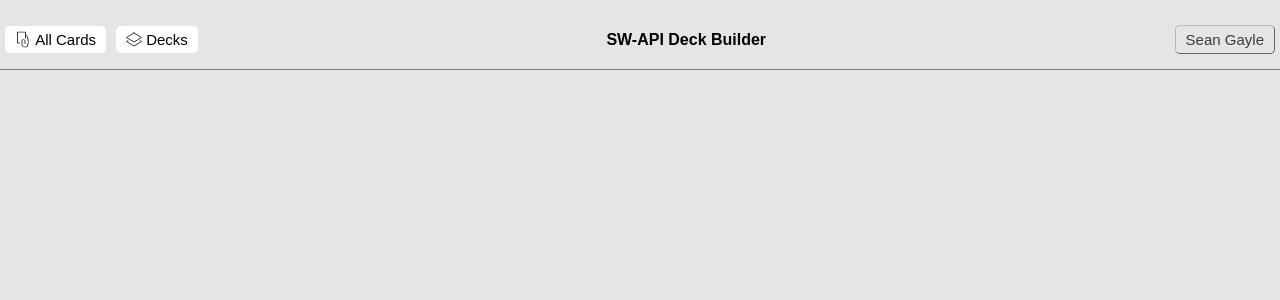
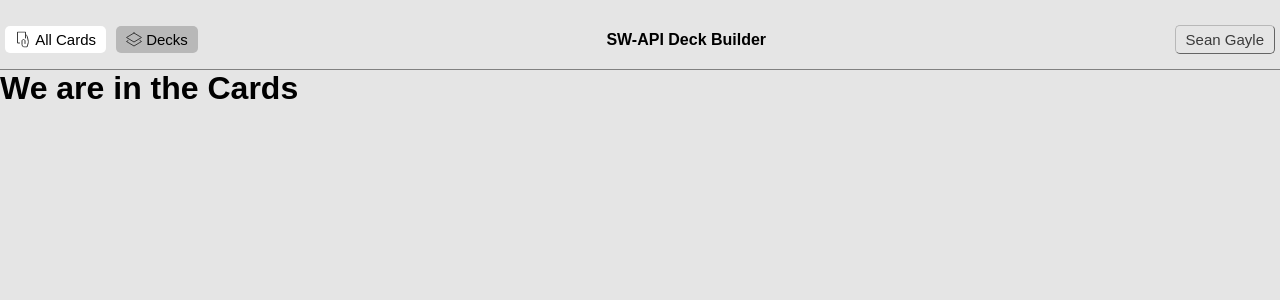
Before and after one commit to sn98/SW-APIDeckBuilder, a React (Create React App) app: page / in a window 1280 px wide. Shown: the top 300 px of the page. Built offline with nearby package versions, Linux system fonts and the light colour scheme.

Commit message:
got the tabs to update correctly

```diff
--- a/src/App.js
+++ b/src/App.js
@@ -1,16 +1,16 @@
-
+import { React, useState } from 'react'
 import './App.css';
 import Header from './components/Header'
 
 function App() {
-  let showDecks = false;
-  const goToDecks = () => showDecks = true
-
-  const goToCards = () => showDecks = false
+  let [showDecks, updateTab = (isDecks) => {
+    showDecks = isDecks
+  }] = useState(false);
 
   return (
     <div className="mainPage">
-      <Header title="SW-API Deck Builder" goToDecks={goToDecks} goToCards={goToCards} />
+      <Header title="SW-API Deck Builder" updateTab={updateTab} />
+      <h1>We are in the {showDecks ? 'Decks' : 'Cards'}</h1>
     </div>
   );
 }
--- a/src/components/Header.js
+++ b/src/components/Header.js
@@ -1,12 +1,25 @@
-import React from 'react'
+import { React, useState } from 'react'
 import NameTag from './NameTag'
 
 const Header = (props) => {
+    let [showDecks, switchTabs = (isDecks) => {
+        showDecks = isDecks
+    }] = useState(false);
+
+    const goToDecks = () => {
+        switchTabs(true)
+        props.updateTab(true)
+    }
+
+    const goToCards = () => {
+        switchTabs(false)
+        props.updateTab(false)
+    }
     return (
         <div >
             <div className="header">
                 <div>
-                    <button className='iconbtn' onClick={props.goToCards}>
+                    <button className='iconbtn' onClick={goToCards} style={{ backgroundColor: !showDecks ? '#fff' : '#B8B8B8' }}>
                         <svg width="16" height="17" viewBox="0 0 16 17" fill="none" xmlns="http://www.w3.org/2000/svg">
                             <g clip-path="url(#clip0_12_2576)">
                                 <path d="M10 12.5V9.99998C10 9.60216 9.84196 9.22063 9.56066 8.93932C9.27936 8.65802 8.89782 8.49998 8.5 8.49998V8.49998C8.10218 8.49998 7.72064 8.65802 7.43934 8.93932C7.15804 9.22063 7 9.60216 7 9.99998V13.5C7.05225 14.001 7.21362 14.4844 7.47277 14.9163C7.73192 15.3482 8.08255 15.7181 8.5 16H12L13.348 11.508C13.4473 11.1749 13.4587 10.8218 13.381 10.483L12.181 5.27398C12.0663 4.77664 11.7658 4.34196 11.341 4.05898L10.5 3.49998" stroke="#3B3B3B" stroke-linecap="round" stroke-linejoin="round" />
@@ -19,8 +32,9 @@ const Header = (props) => {
                             </defs>
                         </svg>
                         &nbsp;All Cards
+
                     </button>
-                    <button className='iconbtn' onClick={props.goToDecks}>
+                    <button className='iconbtn' onClick={goToDecks} style={{ backgroundColor: showDecks ? '#fff' : '#B8B8B8' }}>
                         <svg width="16" height="17" viewBox="0 0 16 17" fill="none" xmlns="http://www.w3.org/2000/svg">
                             <path d="M8 1.99998L15.5 6.49998L8 11L0.5 6.49998L8 1.99998Z" stroke="#3B3B3B" stroke-miterlimit="10" stroke-linecap="round" stroke-linejoin="round" />
                             <path d="M14 9.59999L15.5 10.5L8 15L0.5 10.5L2 9.59999" stroke="#3B3B3B" stroke-miterlimit="10" stroke-linecap="round" stroke-linejoin="round" />
--- a/src/index.css
+++ b/src/index.css
@@ -72,7 +72,7 @@ body {
   /* flex-direction: row; */
   /* background: #000; */
   color: #000;
-  background: #fff;
+  /* background: #fff; */
   /* color: #fff; */
   border: none;
   padding: 5px 10px;
```
